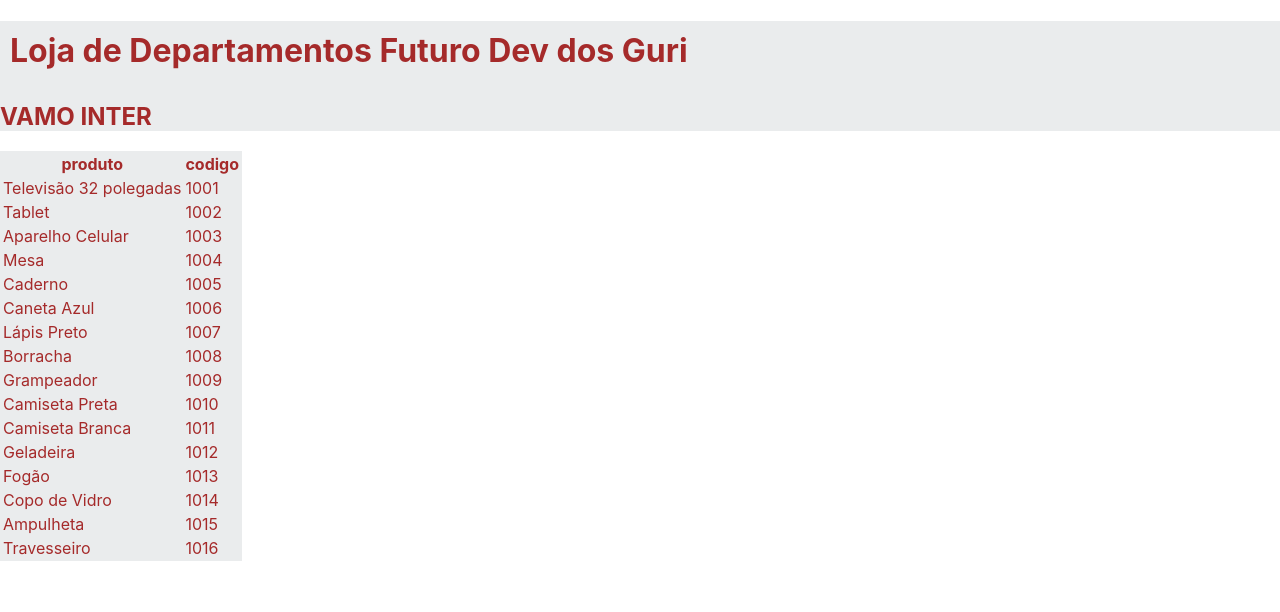
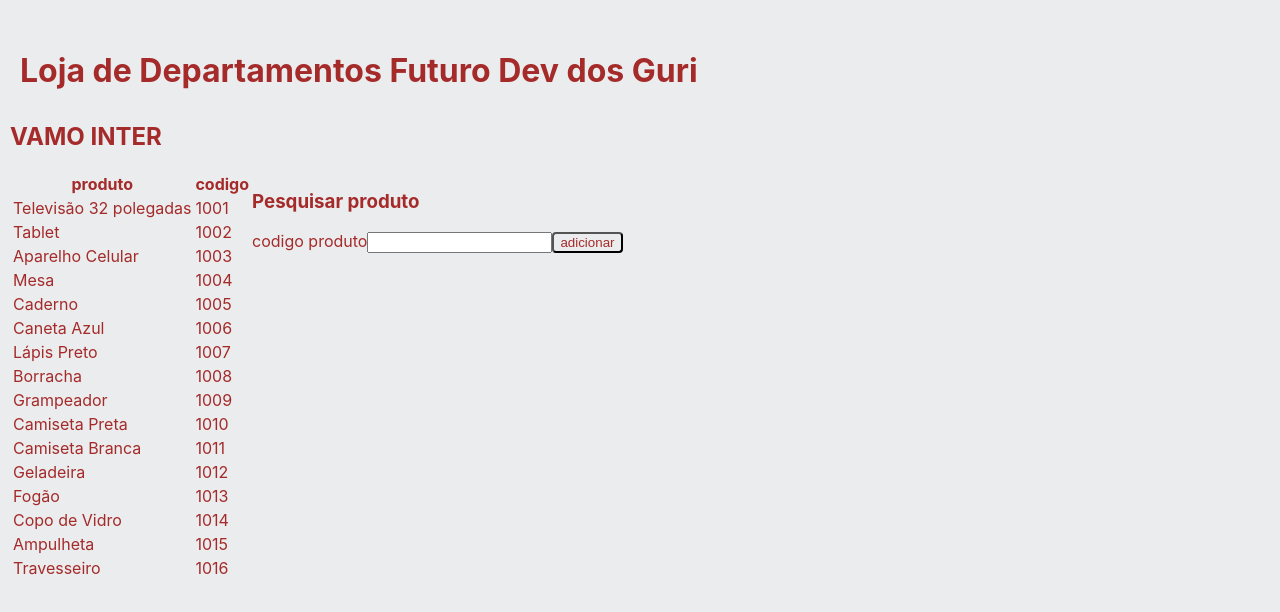
Before and after one commit to Deivis1909/projeto_modulo_1, a React (Create React App) app: page / in a window 1280 px wide. Shown: the top 612 px of the page. Built offline with nearby package versions, Linux system fonts and the light colour scheme.

Commit message:
version_4_0

```diff
--- a/src/App.css
+++ b/src/App.css
@@ -2,7 +2,10 @@
 .tabela{
   background-color: rgb(234, 236, 237);
     color:brown;
-    align-items: center;
+
 
 
 }
+.principal{
+  display:flex;
+}
--- a/src/App.js
+++ b/src/App.js
@@ -1,9 +1,10 @@
 
 import { useState,useEffect } from 'react';
 import './App.css';
+//import Carrinho from './components/Carrinho';
 import Header from './components/Header';
 import ListaProdutos from './components/ListaProdutos';
-//import ListaProdutos from './components/ListaProdutos';
+import Pesquisar from './components/Pesquisar';
 
 
 
@@ -27,14 +28,15 @@ function App() {
   }, []);
 
 
-
-
   return (
     <div className="App">
       <Header />
-      <ListaProdutos produtos = {produtos} />
-
-
+      <div className="principal">
+        <ListaProdutos produtos = {produtos} />
+         <div>
+         <Pesquisar />
+         </div>
+    </div>
 
     </div>
   );
--- /dev/null
+++ b/src/components/Pesquisar/index.js
@@ -0,0 +1,18 @@
+import "./styles.css"
+export default function Pesquisar(){
+
+return(
+    <div>
+        <form>
+            <h3> Pesquisar produto</h3>
+          <label>
+            codigo produto
+            </label>
+            <input type="number"></input>
+            <button type="submit">adicionar</button>
+        </form>
+
+    </div>
+)
+
+}
--- /dev/null
+++ b/src/components/Pesquisar/styles.css
@@ -0,0 +1,15 @@
+body {background-color: rgb(234, 236, 237);
+    color:brown;
+    padding:10px;
+    margin:10px auto;
+}
+button{
+    background-color: rgb(234, 236, 237);
+    color:brown;
+    border-radius: 4px;;
+
+}
+button:hover{
+    background-color: brown;
+    color:rgb(234, 236, 237);
+}
```
Also changed, not shown: src/components/Carrinho/index.js (+34 -0 lines).
